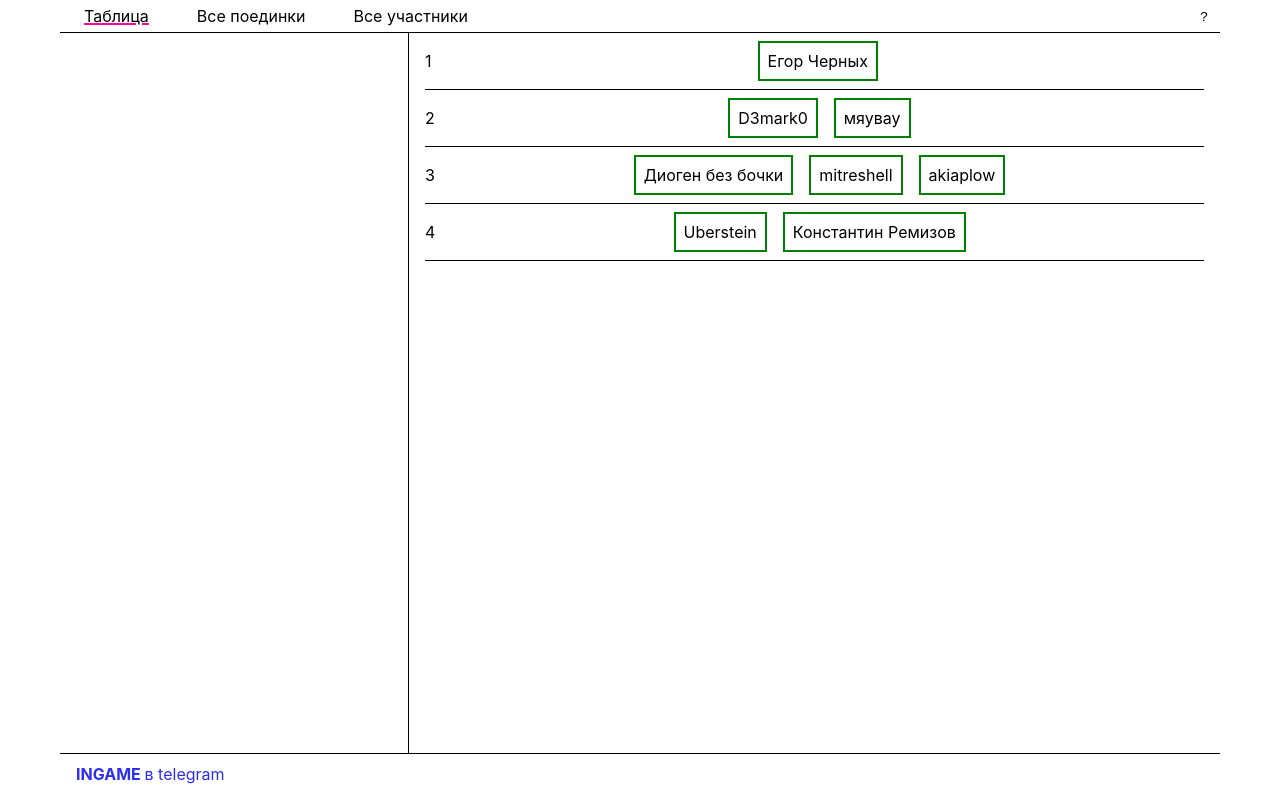
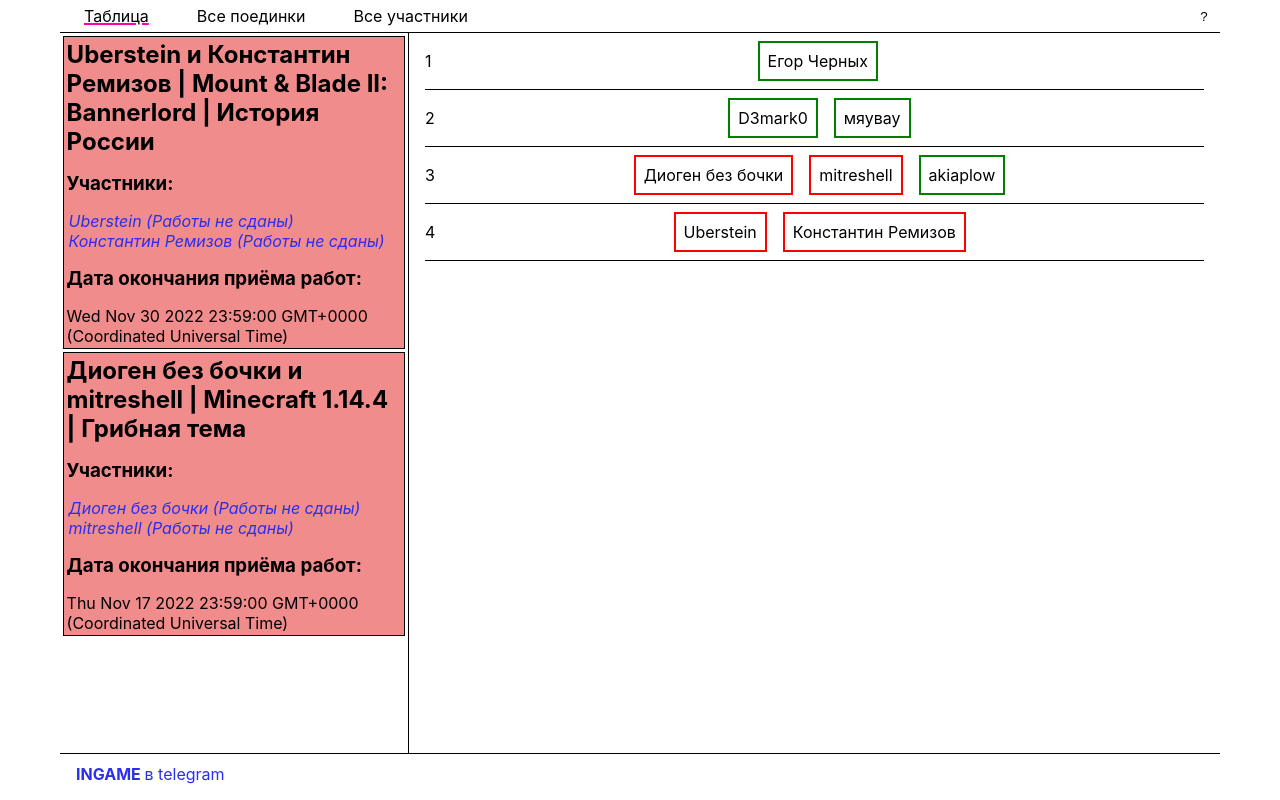
Before and after one commit to ingametournament/ingametournament.github.io, a React (Create React App) app: page / in a window 1280 px wide. Built offline with nearby package versions, Linux system fonts and the light colour scheme.

Commit message:
стабильная версия перед починкой "всех поединков"

```diff
--- a/src/objects.js
+++ b/src/objects.js
@@ -67,6 +67,30 @@
 ]
 
 export const battles = [
+    {
+    participants: [`Диоген без бочки`, `mitreshell`],
+    game: `Minecraft 1.14.4`,
+    battleExpDate: `2022-11-17 23:59`,
+    battleName: `Диоген без бочки и mitreshell | Minecraft 1.14.4 | Грибная тема`,
+    battleTopic:`Грибная тема`,
+    battleCondition: `без модификаций и постобработки`,
+    folderPath: `./photos/Диоген без бочки и mitreshell Minecraft/`,
+    voteEmbed: `https://telegram.org/js/telegram-widget.js?21`,
+    voteExpDate: null,
+   },
+
+    {
+    participants: [`Uberstein`, `Константин Ремизов`],
+    game: `Mount & Blade II: Bannerlord`,
+    battleExpDate: `2022-11-30 23:59`,
+    battleName: `Uberstein и Константин Ремизов | Mount & Blade II: Bannerlord | История России`,
+    battleTopic:`История России`,
+    battleCondition: `от 7 снимков`,
+    folderPath: `./photos/Uberstein и Константин Ремизов Bannerlord/`,
+    voteEmbed: `https://telegram.org/js/telegram-widget.js?21`,
+    voteExpDate: null,
+    },
+
   /*{
     participants: [`ПппппП`, `safluns`],
     game: `Rise of the Argonauts`,
--- a/src/pages/AllBattles.js
+++ b/src/pages/AllBattles.js
@@ -23,7 +23,7 @@
           <AllBattlesWrapper>
             {
               sortedBattles.length < 1 ?
-                `Батлов не обнаружено` :
+                `Поединков не обнаружено` :
                 sortedBattles.map(e =>
                   <BattleLinkStyled key={e.battleName} to={`${root}/battles/${e.battleName}`} bgcolor={decideColor(e, photoStatus[e.battleName])}>
                     {e.battleName}
--- a/src/pages/Battle.js
+++ b/src/pages/Battle.js
@@ -122,6 +122,8 @@
             <GameTitle>
               {battle.game}
             </GameTitle>
+            <h4>{`Тема: ${battle.battleTopic}`}</h4>
+            <h4>{`Дополнительные условия: ${battle.battleCondition}`}</h4>
             {
               Object.entries(getAllPhotos(battle.participants, battle.folderPath))
                 .map(e =>
--- a/src/pages/Participant.js
+++ b/src/pages/Participant.js
@@ -43,7 +43,7 @@
             <p>Игры: {participant.userGames?.join(` | `) || `Участник не предоставил список игр.`}</p>
             <p>Темы: {participant.userTopics?.join(` | `) || `Участник не предоставил список тем.`}</p>
             <BattlesWrapper>
-              <p>Батлы:</p>
+              <p>Поединки:</p>
               {
                 participantBattles.length < 1 ?
                   <p>Участник не принимал участие в поединках.</p> :
```
Also changed, not shown: package.json (+13 -1 lines), 8 other files (tests, documents, lock files or other folders).
